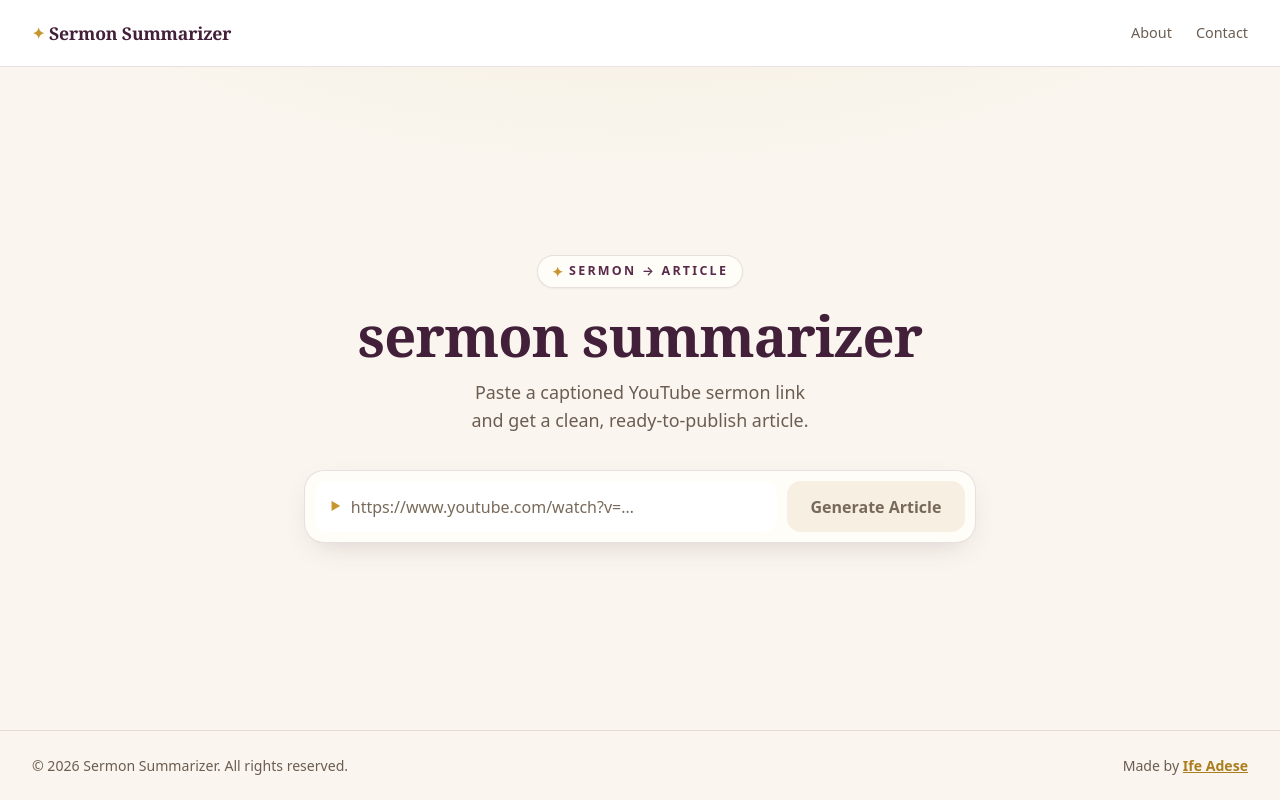
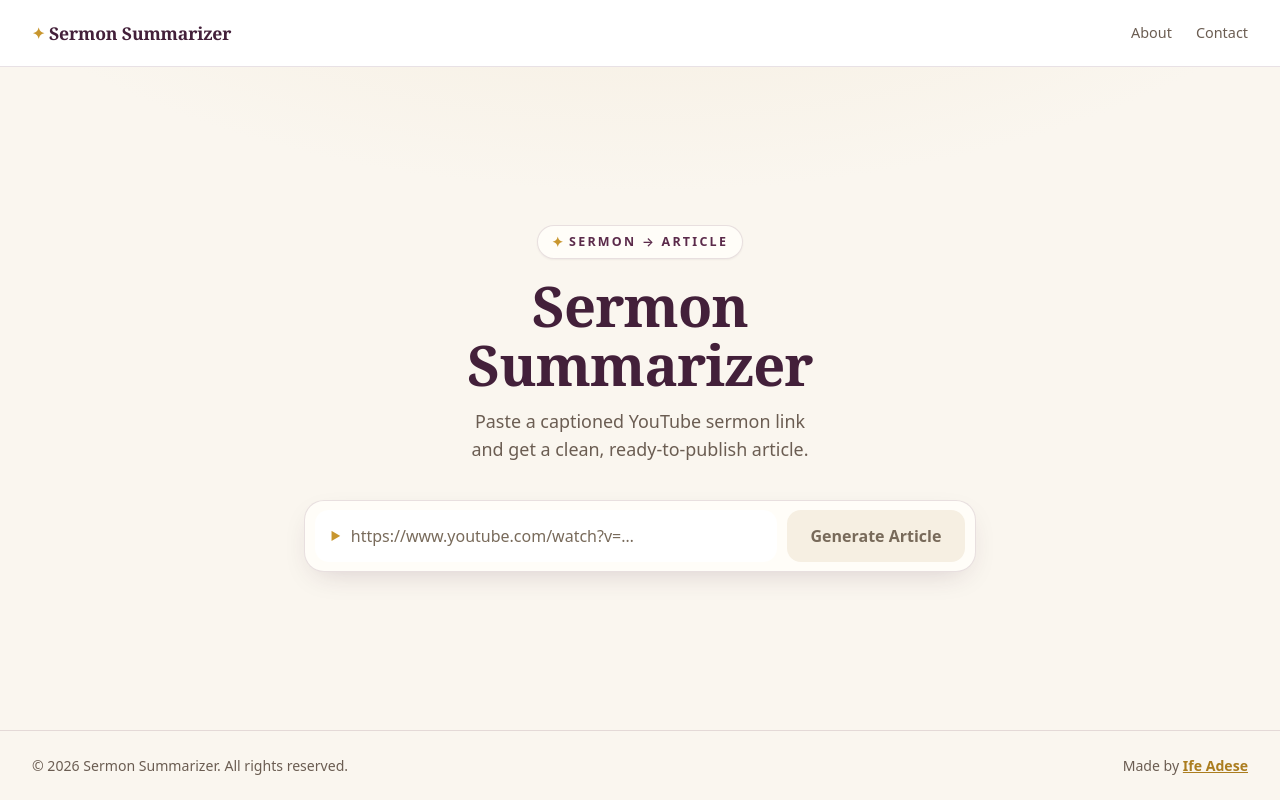
Before and after one commit to ifeadese/youtube-sermon-summarizer, a React (Vite) app in the folder frontend/: page / in a window 1280 px wide. Built offline with nearby package versions, Linux system fonts and the light colour scheme; no server answers.

Commit message:
style: split heading into two stacked spans for consistent layout

```diff
--- a/frontend/src/App.css
+++ b/frontend/src/App.css
@@ -130,6 +130,11 @@
   margin: 1.1rem 0 0;
   color: var(--plum-deep);
   text-wrap: balance;
+}
+
+.app h1 span,
+.header h1 span {
+  display: block;
 }
 
 .tagline {
--- a/frontend/src/App.jsx
+++ b/frontend/src/App.jsx
@@ -107,7 +107,10 @@ export default function App() {
                 </span>
                 Sermon → Article
               </span>
-              <h1>sermon summarizer</h1>
+              <h1>
+                <span>Sermon</span>{" "}
+                <span>Summarizer</span>
+              </h1>
               <p className="tagline">
                 Paste a captioned YouTube sermon link and get a clean, ready-to-publish article.
               </p>
```
Also changed, not shown: 1 other file (tests, documents, lock files or other folders).
